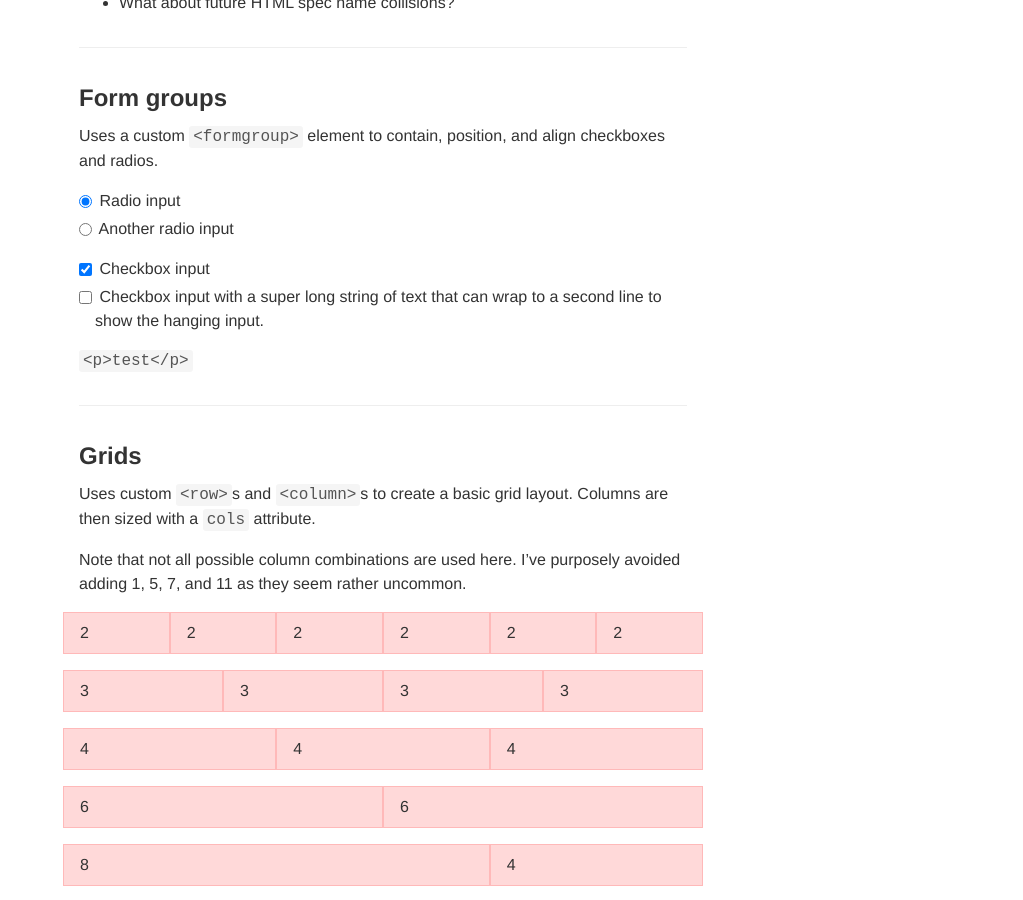
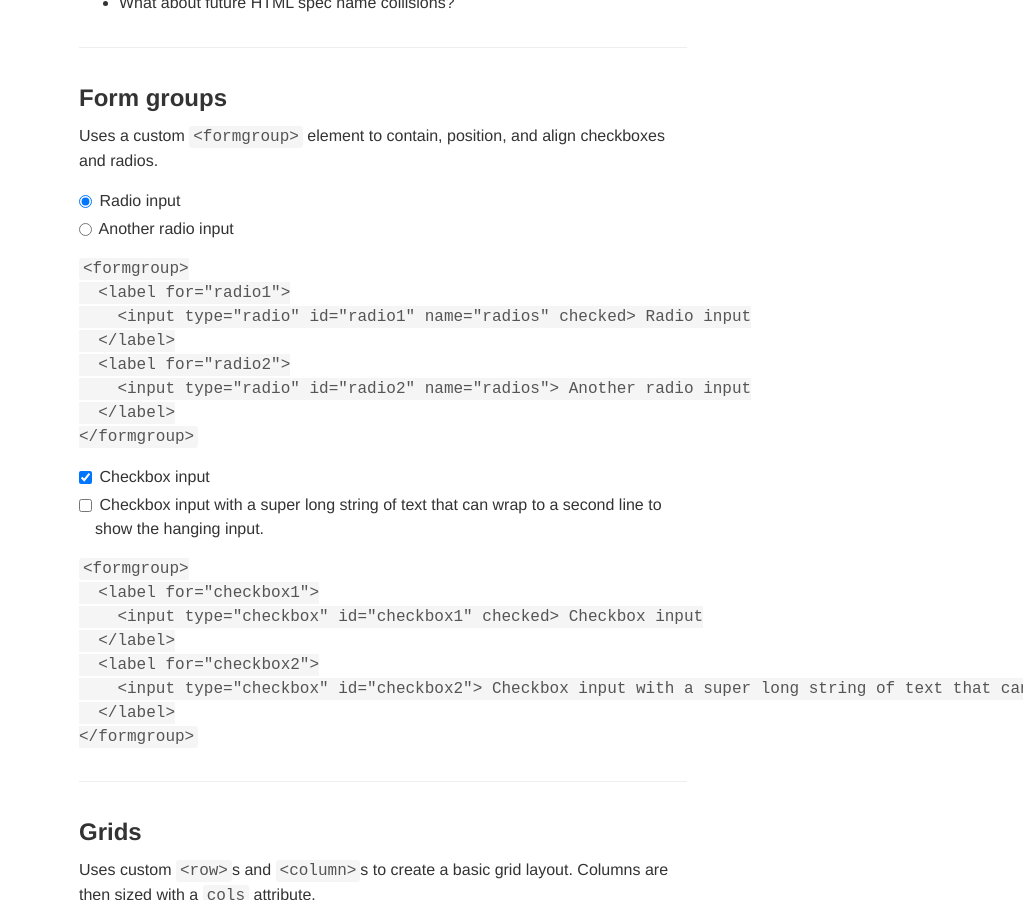
Before and after one commit to mdo/mdoml, a Jekyll site: the page built from index.md, in a window 1280 px wide and 900 px high, scrolled down 1244 px. Shown: the whole window, without its empty margins (257-1280 px from the left). Built offline with Jekyll 4.4.1, drawn with Linux system fonts in a browser that asks for light colours; comment, search, counter and statistics services are not loaded.

Commit message:
Update index.md

````diff
--- a/index.md
+++ b/index.md
@@ -52,6 +52,17 @@ Uses a custom `<formgroup>` element to contain, position, and align checkboxes a
   </label>
 </formgroup>
 
+``` html
+<formgroup>
+  <label for="radio1">
+    <input type="radio" id="radio1" name="radios" checked> Radio input
+  </label>
+  <label for="radio2">
+    <input type="radio" id="radio2" name="radios"> Another radio input
+  </label>
+</formgroup>
+```
+
 <formgroup>
   <label for="checkbox1">
     <input type="checkbox" id="checkbox1" checked> Checkbox input
@@ -62,7 +73,14 @@ Uses a custom `<formgroup>` element to contain, position, and align checkboxes a
 </formgroup>
 
 ``` html
-<p>test</p>
+<formgroup>
+  <label for="checkbox1">
+    <input type="checkbox" id="checkbox1" checked> Checkbox input
+  </label>
+  <label for="checkbox2">
+    <input type="checkbox" id="checkbox2"> Checkbox input with a super long string of text that can wrap to a second line to show the hanging input.
+  </label>
+</formgroup>
 ```
 
 ---
````
